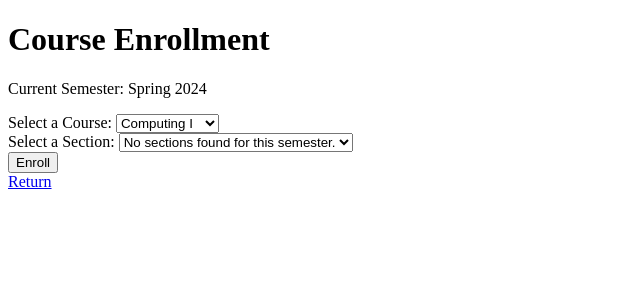
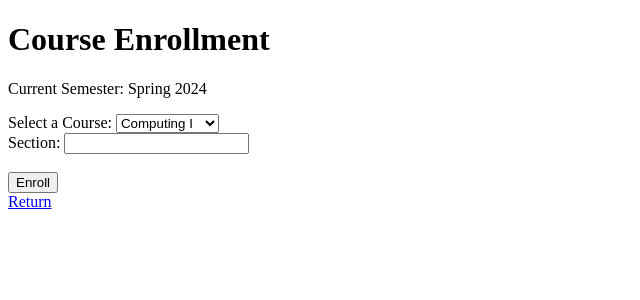
Before and after one commit to Soren64/fullstack-php-web-app, a PHP site: page /classRegister.php in a window 1280 px wide. Shown: the top 300 px of the page, without its empty margins (0-640 px from the left). Run offline with PHP 8.4, Linux system fonts and the light colour scheme; data comes from the database, SQL or seed files in the repository; data that the repository does not hold is empty.

Commit message:
Alternate classRegister.php

```diff
--- a/classRegister.php
+++ b/classRegister.php
@@ -1,71 +1,9 @@
-<!DOCTYPE html>
-<html>
-<head>
-    <title>Course Enrollment</title>
-</head>
-<body>
-    <?php
-    require 'config.php';
-    //Derive the current semester
-    $sql = "SELECT MAX(year) AS max_year, semester
-            FROM section
-            GROUP BY year
-            ORDER BY year DESC, FIELD(semester, 'Spring', 'Summer', 'Fall', 'Winter')
-            LIMIT 1";
-    $result = mysqli_query($connection, $sql);
-    $row = $result->fetch_assoc();
-    $currentSemester = $row["semester"] . " " . $row["max_year"];
-    ?>
-    <h1>Course Enrollment</h1>
-    <p>Current Semester: <?php echo $currentSemester; ?></p>
+<?php
+require 'config.php';
 
-    <form action="<?php echo $_SERVER['PHP_SELF']; ?>" method="post">
-        <label for="course">Select a Course:</label>
-        <select id="course" name="course">
-            <?php
-            //Fetch courses
-            $coursesQuery = "SELECT course_id, course_name FROM course";
-            $result = mysqli_query($connection, $coursesQuery);
-
-            if ($result->num_rows > 0) {
-                while ($row = $result->fetch_assoc()) {
-                    echo "<option value='" . $row["course_id"] . "'>" . $row["course_name"] . "</option>";
-                }
-            }
-	    else {
-            	echo "<option disabled selected>No course found for this semester.</option>";
-            }
-
-            ?>
-        </select>
-        <br>
-        <label for="section">Select a Section:</label>
-        <select id="section" name="section">
-            <?php
-            $SelectedClass = $_POST['course'];
-            $refID = mysqli_query($connection, "SELECT course_id FROM course WHERE course_name = '$SelectedClass'");
-            $courseId = mysqli_fetch_assoc($refID)['course_id'];
-
-
-            //Fetch sections for the current semester
-            $sql = "SELECT section_id, course_id FROM section WHERE year = " . $row["max_year"] . " AND semester = '" . $row["semester"] . "' AND course_id = '$courseId'";
-            $result = mysqli_query($connection, $sql);
-
-
-            if ($result->num_rows > 0) {
-                while ($row = $result->fetch_assoc()) {
-                    echo "<option value='" . $row["section_id"] . "'>" . $row["course_id"] . "</option>";
-                }
-            }
-	    else {
-            	echo "<option disabled selected>No sections found for this semester.</option>";
-            }
-
-            ?>
-        </select>
-        <br>
-        <?php
-        if ($_SERVER["REQUEST_METHOD"] == "POST") {
+//Process form submissions
+if ($_SERVER["REQUEST_METHOD"] == "POST") {
+          if ($_SERVER["REQUEST_METHOD"] == "POST") {
 
             $courseId = $_POST['course'];
             $sectionId = $_POST['section'];
@@ -81,6 +19,7 @@
             		$prereqIds[] = $row['prereq_id'];
     	    	}
 
+
     	    	//Check if user has passed all prerequisites
     	    	foreach ($prereqIds as $prereqId) {
             		$sql = "SELECT * FROM take WHERE user_id = $userId AND course_id = $prereqId AND grade NOT IN ('F', NULL)";
@@ -92,15 +31,16 @@
     		return true; //User has passed all prerequisites
 	    }
 
+	    if (checkPrerequisites($connection, $userId, $courseId)) {
 
-	    if (checkPrerequisites($connection, $userId, $courseId)) {
         	    //User meets prerequisites, proceed with enrollment
+
 
         	    //Obtain userID
 	            $userEmail = $_SESSION["email"];
 	            $userID = mysqli_query($connection, "SELECT student_id FROM student WHERE email = '$userEmail'");
+
         	    $grade = null;
-
         	    $signup = mysqli_query($connection, "INSERT INTO take (student_id, course_id, section_id, semester, year, grade) VALUES ($userId, $courseId, $sectionId, " . $row["max_year"] . ", '" . $row["semester"] . "', $grade)");
 
         	    if ($signup === TRUE) {
@@ -112,14 +52,51 @@
         	    echo "<p>Error: User does not meet prerequisites.</p>";
     	    }
         }
-        ?>
-    <input type="submit" value="Enroll">
+}
+//Derive the current semester
+$sql = "SELECT MAX(year) AS max_year, semester
+        FROM section
+        GROUP BY year
+        ORDER BY year DESC, FIELD(semester, 'Spring', 'Summer', 'Fall', 'Winter')
+        LIMIT 1";
+$result = mysqli_query($connection, $sql);
+$row = $result->fetch_assoc();
+$currentSemester = $row["semester"] . " " . $row["max_year"];
+
+//Fetch courses from the database
+$sql = "SELECT course_id, course_name FROM course";
+$result = mysqli_query($connection, $sql);
+?>
+
+
+<!DOCTYPE html>
+<html>
+<head>
+    <title>Course Enrollment</title>
+</head>
+<body>
+    <h1>Course Enrollment</h1>
+    <p>Current Semester: <?php echo $currentSemester; ?></p>
+    <form action="<?php echo $_SERVER['PHP_SELF']; ?>" method="post">
+        <label for="course">Select a Course:</label>
+        <select id="course" name="course">
+            <?php
+            if ($result->num_rows > 0) {
+                while ($row = $result->fetch_assoc()) {
+                    echo "<option value='" . $row["course_id"] . "'>" . $row["course_name"] . "</option>";
+                }
+            } else {
+                echo "<option disabled selected>No courses found for this semester.</option>";
+            }
+            ?>
+        </select>
+        <br>
+ 	<label for="semester">Section:</label>
+        <input type="text" name="section" id="section"><br>
+        </select>
+	<br>
+        <input type="submit" value="Enroll"> <br>
     </form>
-<a href="index.php"> Return </a> <br>
+    <a href="index.php">Return</a> <br>
 </body>
-
-<style>
-    .alert {border:1px solid #bbb; padding:5px; margin:10px 0px; background:#ec7063;}
-	.msg {border:1px solid #bbb; padding:5px; margin:10px 0px; background:#58d68d;}
-</style>
 </html>
```
